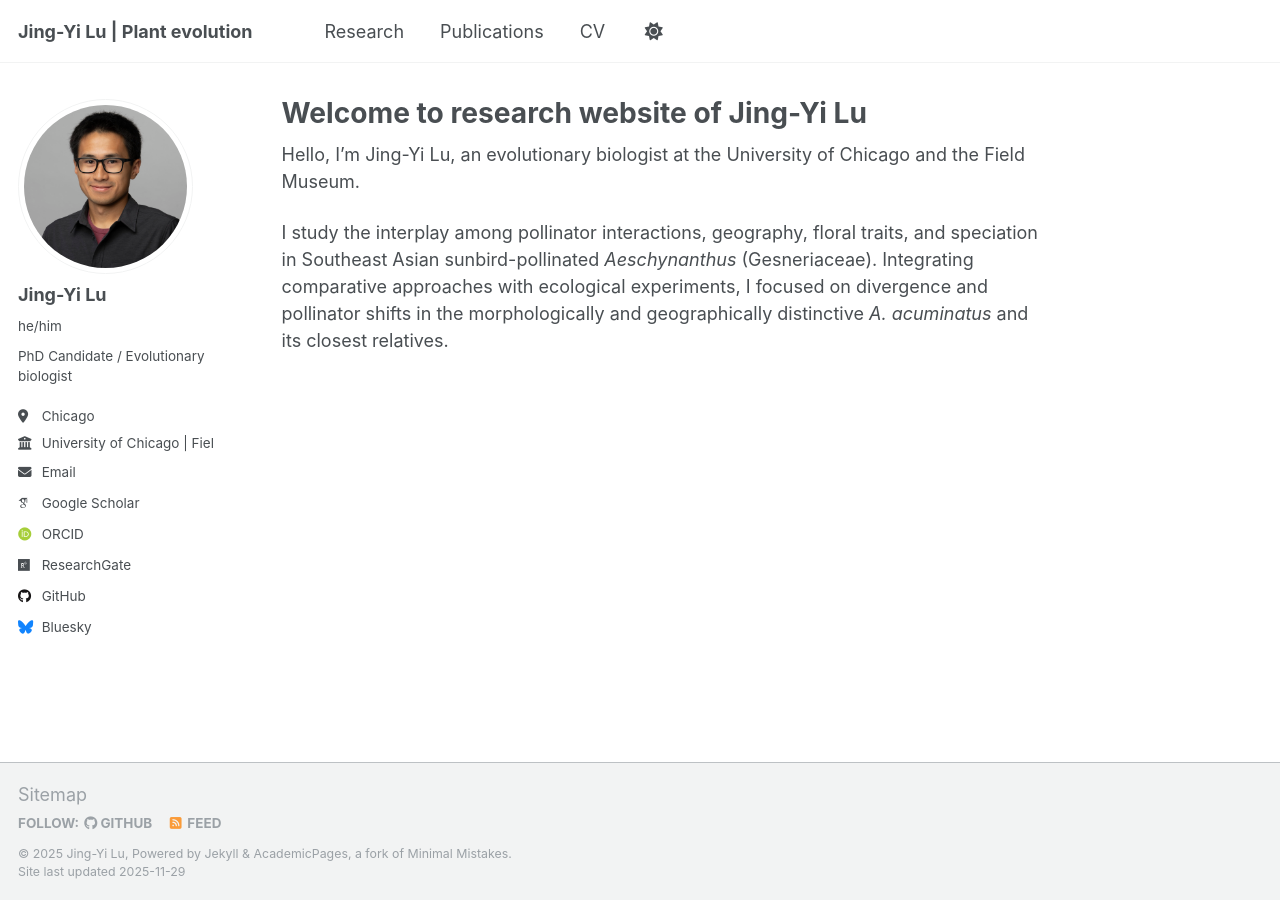
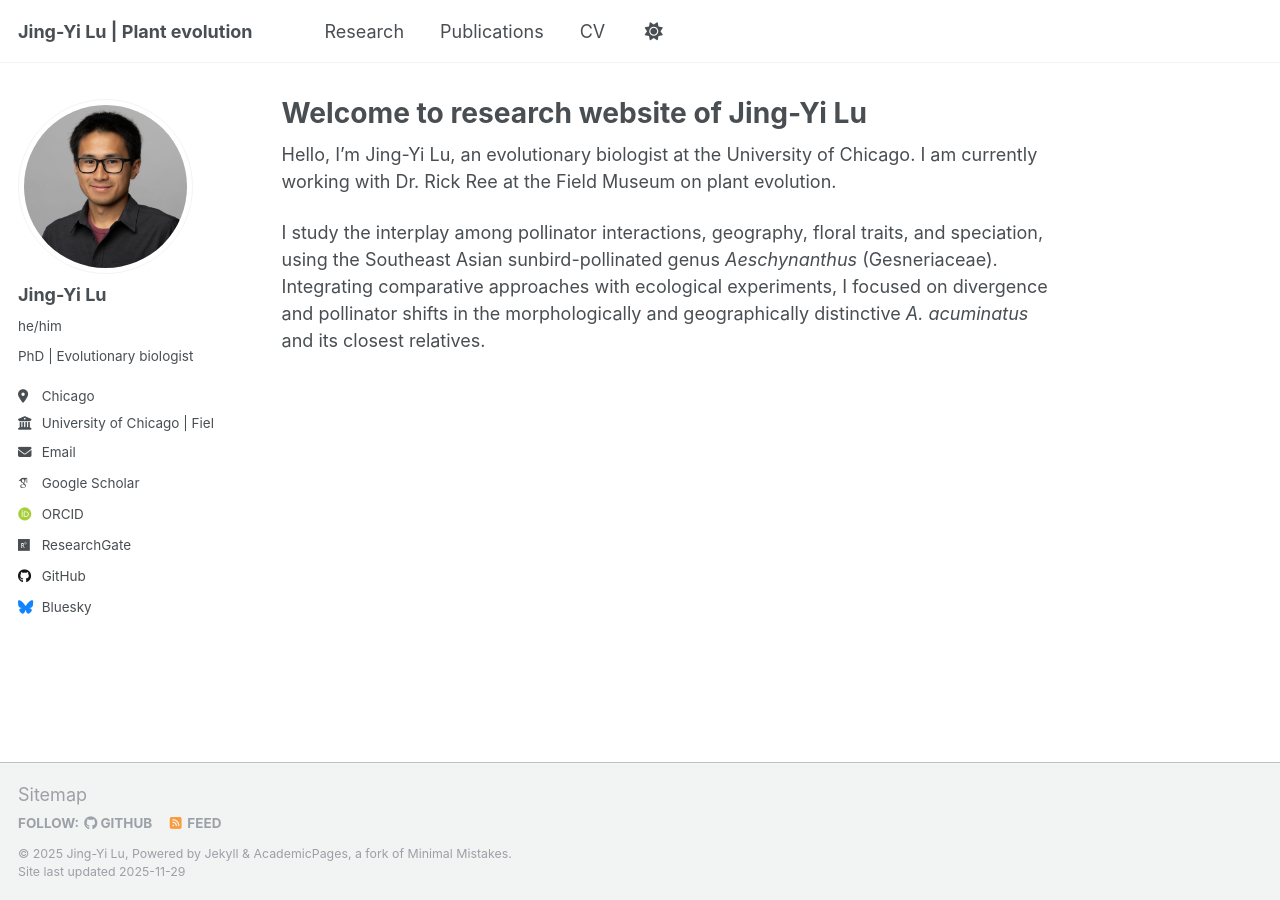
Before and after one commit to jingyilu/jingyilu.github.io, a Jekyll site: the page built from _pages/about.md, in a window 1280 px wide. Built offline with Jekyll 4.4.1, drawn with Linux system fonts in a browser that asks for light colours; some web fonts are replaced; a script that is not in the unit is left out.

Commit message:
update about; Research intro

```diff
--- a/_config.yml
+++ b/_config.yml
@@ -25,7 +25,7 @@ author:
   avatar           : "profile.jpg"
   name             : "Jing-Yi Lu"
   pronouns         : "he/him"
-  bio              : "PhD Candidate / Evolutionary biologist"
+  bio              : "PhD | Evolutionary biologist"
   location         : "Chicago"
   employer         : "University of Chicago | Field Museum"
   uri              : # URL
--- a/_pages/about.md
+++ b/_pages/about.md
@@ -7,6 +7,6 @@ redirect_from:
   - /about.html
 ---
 
-Hello, I’m Jing-Yi Lu, an evolutionary biologist at the University of Chicago and the Field Museum.
+Hello, I’m Jing-Yi Lu, an evolutionary biologist at the University of Chicago. I am currently working with Dr. Rick Ree at the Field Museum on plant evolution.
 
-I study the interplay among pollinator interactions, geography, floral traits, and speciation in Southeast Asian sunbird-pollinated _Aeschynanthus_ (Gesneriaceae). Integrating comparative approaches with ecological experiments, I focused on divergence and pollinator shifts in the morphologically and geographically distinctive _A. acuminatus_ and its closest relatives.
+I study the interplay among pollinator interactions, geography, floral traits, and speciation, using the Southeast Asian sunbird-pollinated genus _Aeschynanthus_ (Gesneriaceae). Integrating comparative approaches with ecological experiments, I focused on divergence and pollinator shifts in the morphologically and geographically distinctive _A. acuminatus_ and its closest relatives.
```
Also changed, not shown: _pages/research.md (+1 -0 lines).
